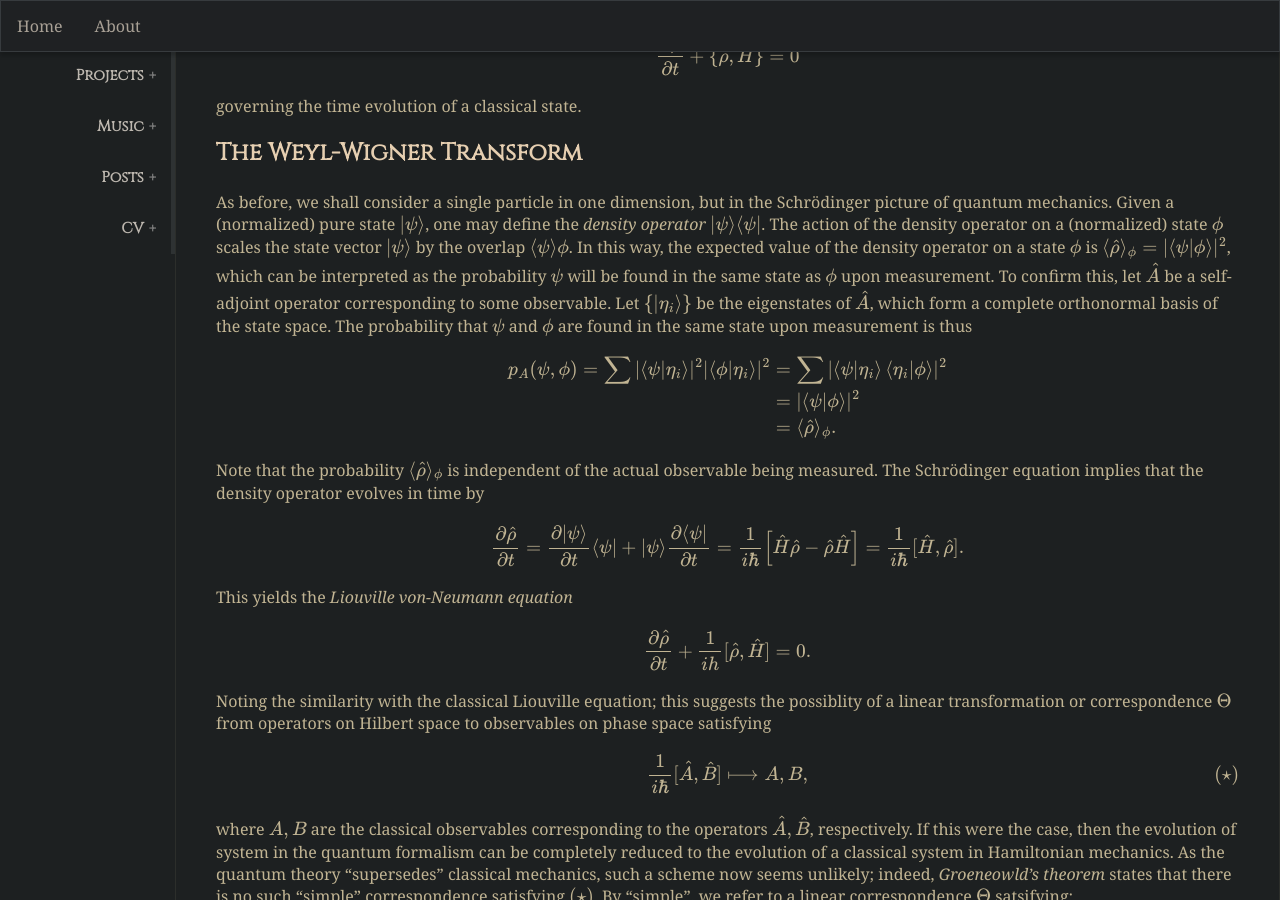
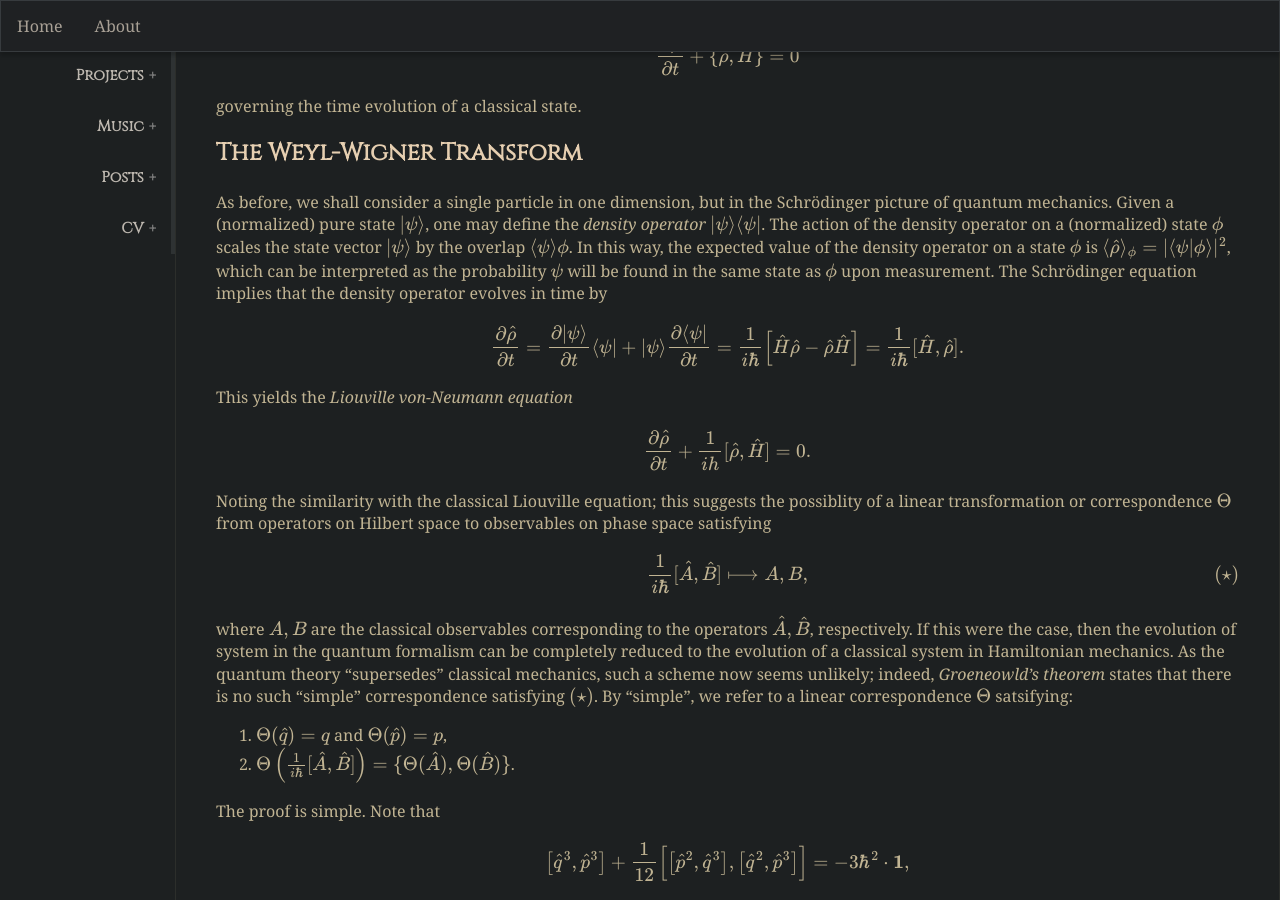
Before and after one commit to jeffx99/jeffx99.github.io, a Jekyll site: the page built from _posts/2022-08-21-the-phase-space-formulation-i.markdown, in a window 1280 px wide and 900 px high, scrolled down 2062 px. Built offline with Jekyll 4.4.1, drawn with Linux system fonts in a browser that asks for light colours.

Commit message:
Fixed error

```diff
--- a/_posts/2022-08-21-the-phase-space-formulation-i.markdown
+++ b/_posts/2022-08-21-the-phase-space-formulation-i.markdown
@@ -62,13 +62,7 @@ governing the time evolution of a classical state.
 
 ## The Weyl-Wigner Transform
 
-As before, we shall consider a single particle in one dimension, but in the Schrödinger picture of quantum mechanics. Given a (normalized) pure state $\ket{\psi}$, one may define the _density operator_ $\ketbra{\psi}{\psi}$. The action of the density operator on a (normalized) state $\phi$ scales the state vector $\ket{\psi}$ by the overlap $\braket{\psi}{\phi}$. In this way, the expected value of the density operator on a state $\phi$ is $\langle \hat{\rho} \rangle\_\phi = |\\!\braket{\psi|\phi}|^2$, which can be interpreted as the probability $\psi$ will be found in the same state as $\phi$ upon measurement. To confirm this, let $\hat{A}$ be a self-adjoint operator corresponding to some observable. Let $\\{\ket{\eta_i}\\}$ be the eigenstates of $\hat{A}$, which form a complete orthonormal basis of the state space. The probability that $\psi$ and $\phi$ are found in the same state upon measurement is thus
-\begin{align}
-    p\_A(\psi, \phi) = \sum |\\!\braket{\psi|\eta_i}|^2 |\\!\braket{\phi|\eta_i}|^2 &= \sum|\\!\braket{\psi|\eta_i} \braket{\eta_i|\phi}|^2 \newline
-    &=  |\\!\braket{\psi|\phi}|^2 \newline
-    &= \langle \hat{\rho} \rangle\_{\phi}.
-\end{align}
-Note that the probability $\langle \hat{\rho} \rangle_{\phi}$ is independent of the actual observable being measured. The Schrödinger equation implies that the density operator evolves in time by
+As before, we shall consider a single particle in one dimension, but in the Schrödinger picture of quantum mechanics. Given a (normalized) pure state $\ket{\psi}$, one may define the _density operator_ $\ketbra{\psi}{\psi}$. The action of the density operator on a (normalized) state $\phi$ scales the state vector $\ket{\psi}$ by the overlap $\braket{\psi}{\phi}$. In this way, the expected value of the density operator on a state $\phi$ is $\langle \hat{\rho} \rangle\_\phi = |\\!\braket{\psi|\phi}|^2$, which can be interpreted as the probability $\psi$ will be found in the same state as $\phi$ upon measurement. The Schrödinger equation implies that the density operator evolves in time by
 \begin{align}
     \frac{\partial \hat{\rho}}{\partial t} = \frac{\partial \ket{\psi}}{\partial t} \bra{\psi} + \ket{\psi}\frac{\partial \bra{\psi}}{\partial t} = \frac{1}{i\hbar} \left[\hat{H} \hat{\rho} - \hat{\rho} \hat{H}\right] = \frac{1}{i\hbar} [\hat{H}, \hat{\rho}].
 \end{align}
```
